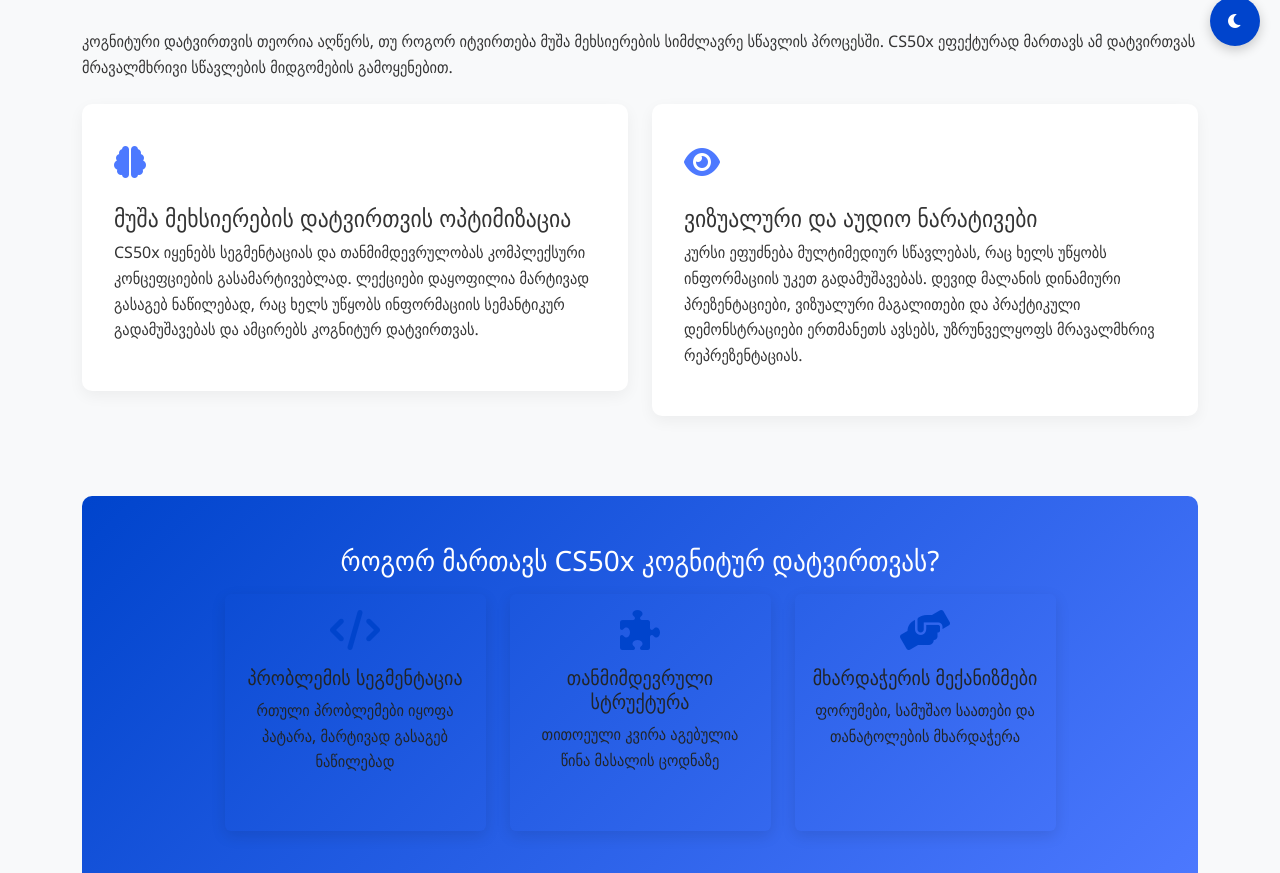
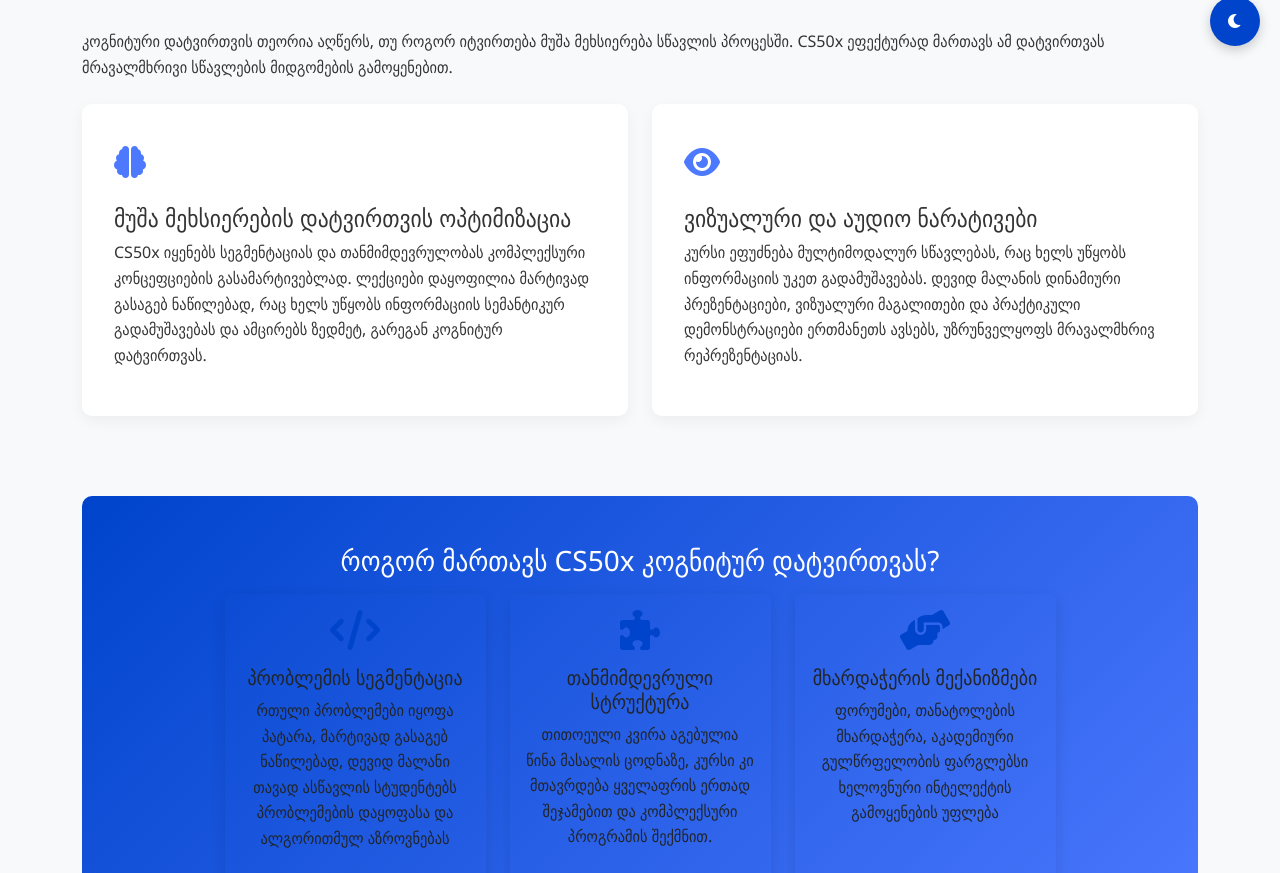
Before and after one commit to tokothedodo/tokothedodo.github.io, a plain HTML site: page index.html in a window 1280 px wide. Shown: the part 734-1607 px from the top of the page. Drawn offline with nearby package versions, Linux system fonts and the light colour scheme.

Commit message:
Update text content in index.html

```diff
--- a/index.html
+++ b/index.html
@@ -53,7 +53,7 @@
     <section id="cognitive-load" class="py-5">
         <div class="container">
             <h2 class="section-title">კოგნიტური დატვირთვა და CS50x</h2>
-            <p class="mb-4">კოგნიტური დატვირთვის თეორია აღწერს, თუ როგორ იტვირთება მუშა მეხსიერების სიმძლავრე სწავლის პროცესში. CS50x ეფექტურად მართავს ამ დატვირთვას მრავალმხრივი სწავლების მიდგომების გამოყენებით.</p>
+            <p class="mb-4">კოგნიტური დატვირთვის თეორია აღწერს, თუ როგორ იტვირთება მუშა მეხსიერება სწავლის პროცესში. CS50x ეფექტურად მართავს ამ დატვირთვას მრავალმხრივი სწავლების მიდგომების გამოყენებით.</p>
 
             <div class="row">
                 <div class="col-md-6">
@@ -62,7 +62,7 @@
                             <i class="fas fa-brain"></i>
                         </div>
                         <h4>მუშა მეხსიერების დატვირთვის ოპტიმიზაცია</h4>
-                        <p>CS50x იყენებს სეგმენტაციას და თანმიმდევრულობას კომპლექსური კონცეფციების გასამარტივებლად. ლექციები დაყოფილია მარტივად გასაგებ ნაწილებად, რაც ხელს უწყობს ინფორმაციის სემანტიკურ გადამუშავებას და ამცირებს კოგნიტურ დატვირთვას.</p>
+                        <p>CS50x იყენებს სეგმენტაციას და თანმიმდევრულობას კომპლექსური კონცეფციების გასამარტივებლად. ლექციები დაყოფილია მარტივად გასაგებ ნაწილებად, რაც ხელს უწყობს ინფორმაციის სემანტიკურ გადამუშავებას და ამცირებს ზედმეტ, გარეგან კოგნიტურ დატვირთვას.</p>
                     </div>
                 </div>
                 <div class="col-md-6">
@@ -71,7 +71,7 @@
                             <i class="fas fa-eye"></i>
                         </div>
                         <h4>ვიზუალური და აუდიო ნარატივები</h4>
-                        <p>კურსი ეფუძნება მულტიმედიურ სწავლებას, რაც ხელს უწყობს ინფორმაციის უკეთ გადამუშავებას. დევიდ მალანის დინამიური პრეზენტაციები, ვიზუალური მაგალითები და პრაქტიკული დემონსტრაციები ერთმანეთს ავსებს, უზრუნველყოფს მრავალმხრივ რეპრეზენტაციას.</p>
+                        <p>კურსი ეფუძნება მულტიმოდალურ სწავლებას, რაც ხელს უწყობს ინფორმაციის უკეთ გადამუშავებას. დევიდ მალანის დინამიური პრეზენტაციები, ვიზუალური მაგალითები და პრაქტიკული დემონსტრაციები ერთმანეთს ავსებს, უზრუნველყოფს მრავალმხრივ რეპრეზენტაციას.</p>
                     </div>
                 </div>
             </div>
@@ -84,7 +84,7 @@
                             <div class="card-body">
                                 <i class="fas fa-code card-icon"></i>
                                 <h5>პრობლემის სეგმენტაცია</h5>
-                                <p>რთული პრობლემები იყოფა პატარა, მარტივად გასაგებ ნაწილებად</p>
+                                <p>რთული პრობლემები იყოფა პატარა, მარტივად გასაგებ ნაწილებად, დევიდ მალანი თავად ასწავლის სტუდენტებს პრობლემების დაყოფასა და ალგორითმულ აზროვნებას</p>
                             </div>
                         </div>
                     </div>
@@ -93,7 +93,7 @@
                             <div class="card-body">
                                 <i class="fas fa-puzzle-piece card-icon"></i>
                                 <h5>თანმიმდევრული სტრუქტურა</h5>
-                                <p>თითოეული კვირა აგებულია წინა მასალის ცოდნაზე</p>
+                                <p>თითოეული კვირა აგებულია წინა მასალის ცოდნაზე, კურსი კი მთავრდება ყველაფრის ერთად შეჯამებით და კომპლექსური პროგრამის შექმნით.</p>
                             </div>
                         </div>
                     </div>
@@ -102,7 +102,7 @@
                             <div class="card-body">
                                 <i class="fas fa-hands-helping card-icon"></i>
                                 <h5>მხარდაჭერის მექანიზმები</h5>
-                                <p>ფორუმები, სამუშაო საათები და თანატოლების მხარდაჭერა</p>
+                                <p>ფორუმები, თანატოლების მხარდაჭერა, აკადემიური გულწრფელობის ფარგლებსი ხელოვნური ინტელექტის გამოყენების უფლება</p>
                             </div>
                         </div>
                     </div>
@@ -115,7 +115,7 @@
     <section id="learning-principles" class="py-5 bg-light">
         <div class="container">
             <h2 class="section-title">სწავლის პრინციპები CS50x-ში</h2>
-            <p class="mb-4">CS50x ეფუძნება კოგნიტური ნეირომეცნიერების თანამედროვე პრინციპებს, რაც ხდის მას განსაკუთრებით ეფექტურ საგანმანათლებლო გამოცდილებად.</p>
+            <p class="mb-4">CS50x ეფუძნება კოგნიტური ნეირომეცნიერების თანამედროვე პრინციპებს, რაც ხდის მას განსაკუთრებით ეფექტურ საგანმანათლებლო გამოცდილებად (მე პროგრამირება თავიდან ბოლომდე CS50x-ით ვისწავლე :PP).</p>
 
             <div class="row">
                 <div class="col-lg-4 col-md-6 mb-4">
@@ -123,7 +123,7 @@
                         <div class="card-body">
                             <i class="fas fa-sync-alt card-icon"></i>
                             <h5 class="card-title">იმპლიციტური და ექსპლიციტური სწავლა</h5>
-                            <p class="card-text">CS50x აერთიანებს როგორც პირდაპირ ინსტრუქციას (ექსპლიციტური), ასევე პრაქტიკული გამოცდილების მეშვეობით სწავლას (იმპლიციტური). პრობლემების კომპლექტები და პროექტები საშუალებას აძლევს სტუდენტებს განავითარონ პრაქტიკული უნარები უშუალო გამოცდილების მეშვეობით.</p>
+                            <p class="card-text">CS50x აერთიანებს როგორც პირდაპირ ინსტრუქციას (ექსპლიციტური), ასევე პრაქტიკული გამოცდილების მეშვეობით სწავლას (იმპლიციტური). პრობლემების კომპლექტები და პროექტები საშუალებას აძლევს სტუდენტებს თვითონ განავითარონ პრაქტიკული უნარები უშუალო გამოცდილების მეშვეობით, თუმცა ამის გარდა თეორიულ საფუძვლებს და სამაგალითო პრობლემებს ლექტორიც ხსნის ექსპლიტიცურად.</p>
                         </div>
                     </div>
                 </div>
@@ -132,7 +132,7 @@
                         <div class="card-body">
                             <i class="fas fa-users card-icon"></i>
                             <h5 class="card-title">სოციალური კოგნიცია</h5>
-                            <p class="card-text">კურსი ხელს უწყობს თანამშრომლობით სწავლას ფორუმების, სამუშაო საათების და პროექტების მეშვეობით. ეს ასახავს სოციალური კოგნიციის პრინციპს, რომლის მიხედვითაც სწავლა გაძლიერებულია სოციალური ურთიერთქმედების მეშვეობით.</p>
+                            <p class="card-text">კურსი ხელს უწყობს თანამშრომლობით სწავლას ფორუმების და პროექტების მეშვეობით, ძალიან წახალისებულია სხვადასხვა სოციალურ მედიებში მონაწილეობის მიღება და პრობლემის შემთხვევაში თანატოლებთან და თუნდაც ლექტორებთან გასაუბრება (ონლაინ სწავლების შემთხვევაშიც კი შეგიძლია რეალურ ჰარვარდის ლექტორებს მიწერო Discord-ზე). ეს ასახავს სოციალური კოგნიციის პრინციპს, რომლის მიხედვითაც სწავლა გაძლიერებულია სოციალური ურთიერთქმედების მეშვეობით.</p>
                         </div>
                     </div>
                 </div>
@@ -423,7 +423,7 @@
                 <div class="col-md-3">
                     <h5>კონტაქტი</h5>
                     <p>კითხვებისთვის დაგვიკავშირდით:</p>
-                    <p><i class="fas fa-envelope me-2"></i> info@example.com</p>
+                    <p><i class="fas fa-envelope me-2"></i> tornike.ckarchava@gmail.com</p>
                 </div>
             </div>
             <hr class="my-4">
```
